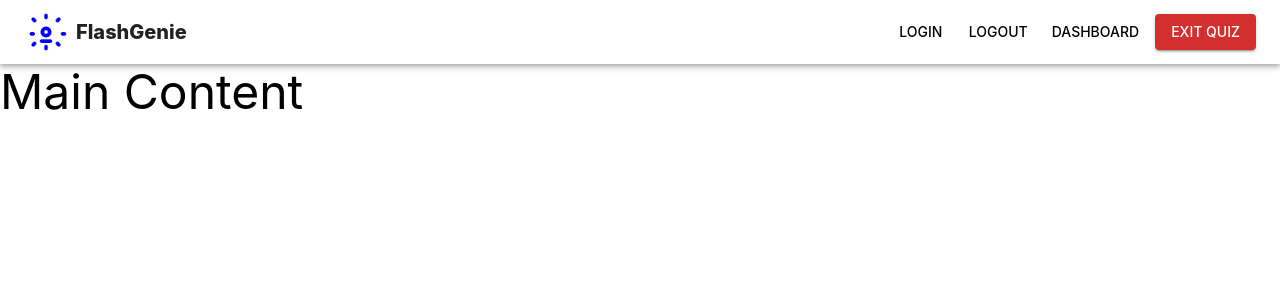
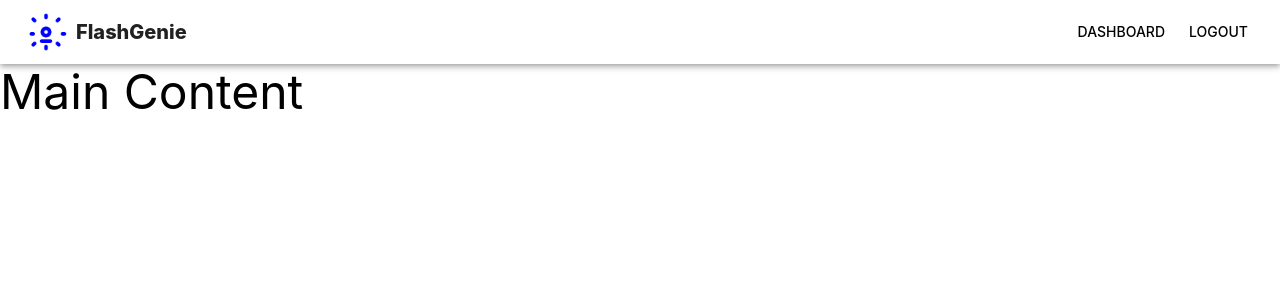
Before and after one commit to Lejz0/FlashGenie, a React (Vite) app in the folder frontend/: page /dashboard in a window 1280 px wide. Shown: the top 300 px of the page. Built offline with nearby package versions, Linux system fonts and the light colour scheme.

Commit message:
[IPAIE-23] Code refactoring

```diff
--- a/frontend/src/components/Header.tsx
+++ b/frontend/src/components/Header.tsx
@@ -1,8 +1,28 @@
 import { AppBar, Box, Button, Toolbar, Typography } from '@mui/material';
 import Logo from '../assets/icon.png';
 import { NavLink } from 'react-router';
+import { JSX } from 'react';
 
 const Header = () => {
+  // CHANGE: Check if the user is taking a quiz
+  const isTakingAQuiz: boolean = false;
+
+  const renderMenuItems = (): JSX.Element =>
+    isTakingAQuiz ? (
+      <Button component={NavLink} variant='contained' color='error' to='/dashboard'>
+        Exit Quiz
+      </Button>
+    ) : (
+      <>
+        <Button component={NavLink} color='secondary' size='medium' to='/dashboard'>
+          Dashboard
+        </Button>
+        <Button component={NavLink} color='secondary' size='medium' to='/logout'>
+          Logout
+        </Button>
+      </>
+    );
+
   return (
     <AppBar component='nav' position='static'>
       <Toolbar>
@@ -17,20 +37,7 @@ const Header = () => {
           </Box>
 
           <Box sx={styles.menuWrapper}>
-            <Box sx={styles.menuContainer}>
-              <Button component={NavLink} color='secondary' size='medium' to={'/login'}>
-                Login
-              </Button>
-              <Button component={NavLink} color='secondary' size='medium' to={'/logout'}>
-                Logout
-              </Button>
-              <Button component={NavLink} color='secondary' size='medium' to={'/dashboard'}>
-                Dashboard
-              </Button>
-              <Button component={NavLink} variant='contained' color='error' to={'/dashboard'}>
-                Exit Quiz
-              </Button>
-            </Box>
+            <Box sx={styles.menuContainer}>{renderMenuItems()}</Box>
           </Box>
         </Box>
       </Toolbar>
```
